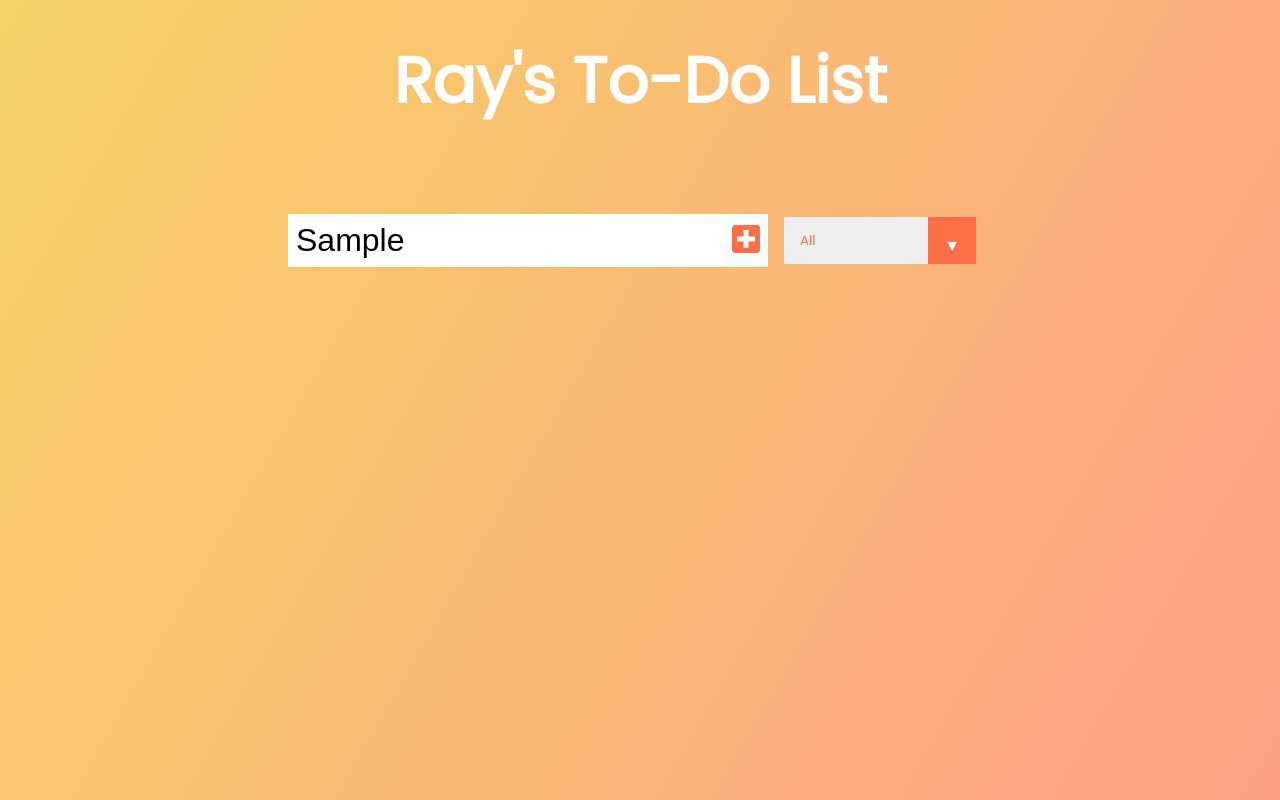
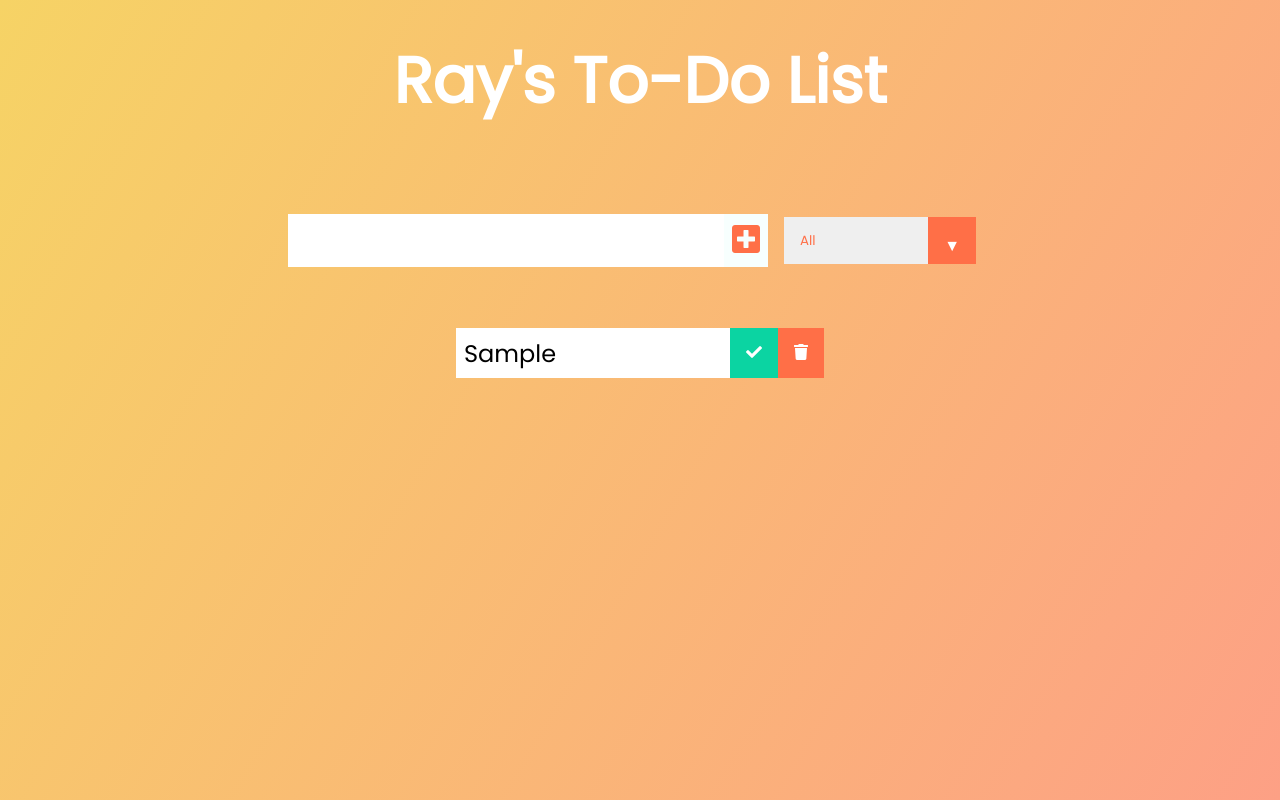
Before and after one commit to raytieu/react-todo-list, a React (Create React App) app: page / in a window 1280 px wide. Both pictures are taken after typing "Sample" into the empty fields and a click on the button 746 px from the left and 240 px from the top of the page. Built offline with nearby package versions, Linux system fonts and the light colour scheme.

Commit message:
added Todo component and passed down props

```diff
--- a/src/App.js
+++ b/src/App.js
@@ -12,8 +12,13 @@
       <header>
         <h1>Ray's To-Do List</h1>
       </header>
-      <Form setInputText={setInputText} />
-      <TodoList />
+      <Form
+        inputText={inputText}
+        todos={todos}
+        setTodos={setTodos}
+        setInputText={setInputText}
+      />
+      <TodoList todos={todos} />
     </div>
   );
 }
--- a/src/components/Form.js
+++ b/src/components/Form.js
@@ -1,16 +1,26 @@
 import React from "react";
 
-const Form = ({ setInputText }) => {
+const Form = ({ inputText, setInputText, todos, setTodos }) => {
   const inputTextHandler = (e) => {
     console.log(e.target.value);
     setInputText(e.target.value);
   };
   const submitTodoHandler = (e) => {
     e.preventDefault();
+    setTodos([
+      ...todos,
+      { text: inputText, completed: false, id: Math.random() * 1000 },
+    ]);
+    setInputText("");
   };
   return (
     <form>
-      <input onChange={inputTextHandler} type="text" className="todo-input" />
+      <input
+        value={inputText}
+        onChange={inputTextHandler}
+        type="text"
+        className="todo-input"
+      />
       <button onClick={submitTodoHandler} className="todo-button" type="submit">
         <i className="fas fa-plus-square"></i>
       </button>
--- /dev/null
+++ b/src/components/Todo.js
@@ -0,0 +1,17 @@
+import React from "react";
+
+const Todo = ({ text }) => {
+  return (
+    <div className="todo">
+      <li className="todo-item">{text}</li>
+      <button className="complete-btn">
+        <i className="fas fa-check"></i>
+      </button>
+      <button className="trash-btn">
+        <i className="fas fa-trash"></i>
+      </button>
+    </div>
+  );
+};
+
+export default Todo;
--- a/src/components/TodoList.js
+++ b/src/components/TodoList.js
@@ -1,9 +1,15 @@
 import React from "react";
+//Import Components
+import Todo from "./Todo";
 
-const TodoList = () => {
+const TodoList = ({ todos }) => {
   return (
     <div className="todo-container">
-      <ul className="todo-list"></ul>
+      <ul className="todo-list">
+        {todos.map((todo) => (
+          <Todo text={todo.text} />
+        ))}
+      </ul>
     </div>
   );
 };
```
